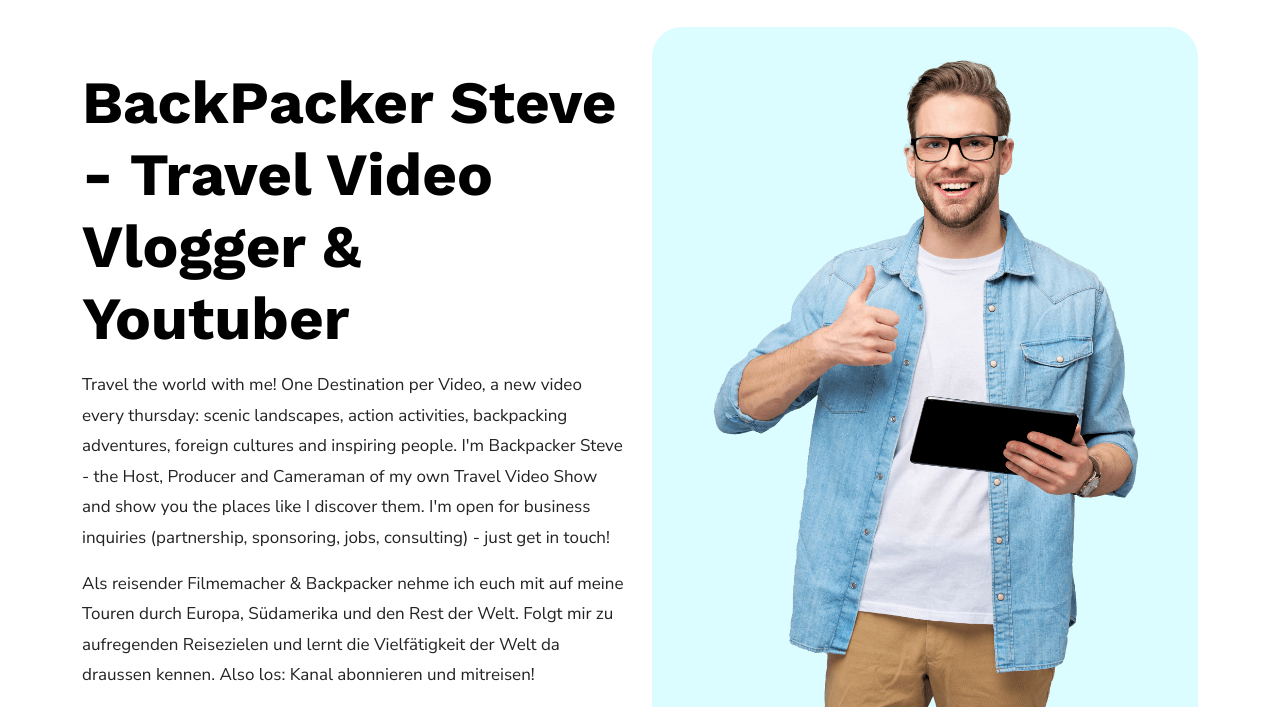
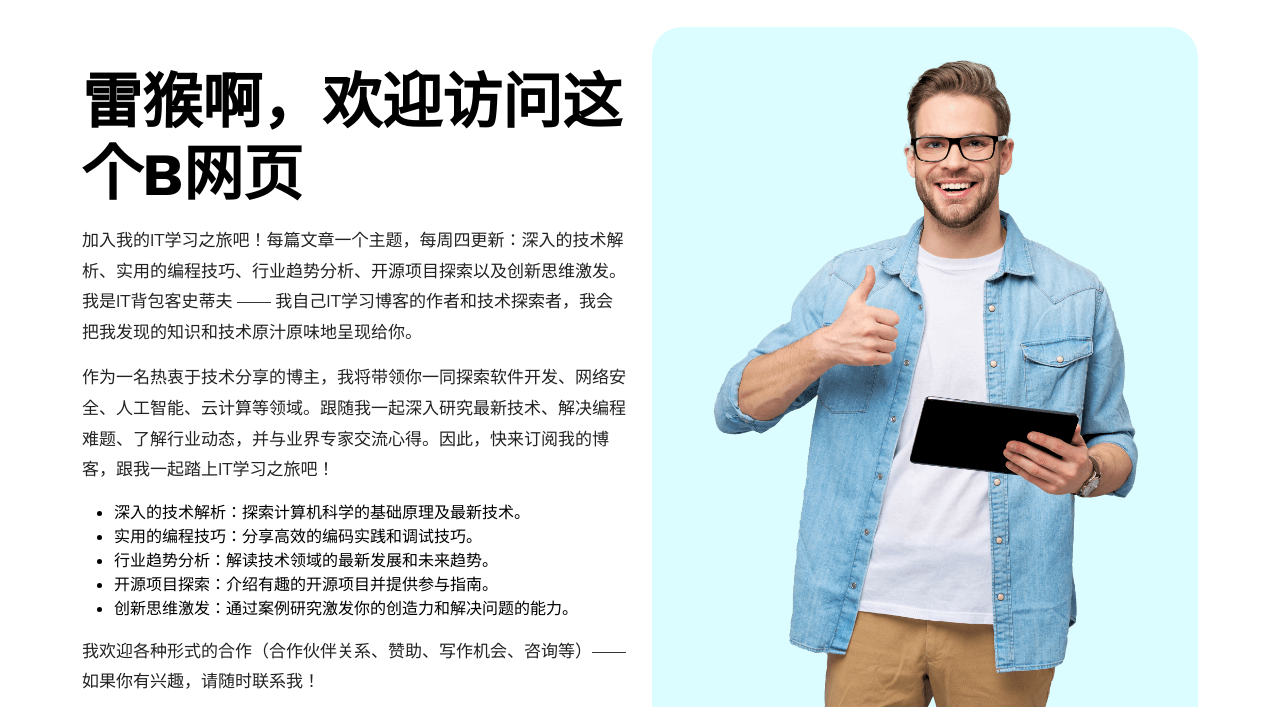
Before and after one commit to simon12244/125, a plain HTML site: page index.html in a window 1280 px wide. Shown: the part 93-800 px from the top of the page. Drawn offline with Linux system fonts and the light colour scheme.

Commit message:
Update index.html

```diff
--- a/index.html
+++ b/index.html
@@ -106,9 +106,20 @@
                 <div class="row">
                     <div class="col-lg-6 col-md-12">
                         <div class="banner-wrapper-content">
-                            <h1>BackPacker Steve - Travel Video Vlogger & Youtuber</h1>
-                            <p>Travel the world with me! One Destination per Video, a new video every thursday: scenic landscapes, action activities, backpacking adventures, foreign cultures and inspiring people. I'm Backpacker Steve - the Host, Producer and Cameraman of my own Travel Video Show and show you the places like I discover them. I'm open for business inquiries (partnership, sponsoring, jobs, consulting) - just get in touch!</p>
-                            <p>Als reisender Filmemacher & Backpacker nehme ich euch mit auf meine Touren durch Europa, Südamerika und den Rest der Welt. Folgt mir zu aufregenden Reisezielen und lernt die Vielfätigkeit der Welt da draussen kennen. Also los: Kanal abonnieren und mitreisen!</p>
+                            <h1>雷猴啊，欢迎访问这个B网页</h1>
+                             <p>加入我的IT学习之旅吧！每篇文章一个主题，每周四更新：深入的技术解析、实用的编程技巧、行业趋势分析、开源项目探索以及创新思维激发。我是IT背包客史蒂夫 —— 我自己IT学习博客的作者和技术探索者，我会把我发现的知识和技术原汁原味地呈现给你。</p>
+
+    <p>作为一名热衷于技术分享的博主，我将带领你一同探索软件开发、网络安全、人工智能、云计算等领域。跟随我一起深入研究最新技术、解决编程难题、了解行业动态，并与业界专家交流心得。因此，快来订阅我的博客，跟我一起踏上IT学习之旅吧！</p>
+
+    <ul>
+        <li>深入的技术解析：探索计算机科学的基础原理及最新技术。</li>
+        <li>实用的编程技巧：分享高效的编码实践和调试技巧。</li>
+        <li>行业趋势分析：解读技术领域的最新发展和未来趋势。</li>
+        <li>开源项目探索：介绍有趣的开源项目并提供参与指南。</li>
+        <li>创新思维激发：通过案例研究激发你的创造力和解决问题的能力。</li>
+    </ul>
+
+    <p>我欢迎各种形式的合作（合作伙伴关系、赞助、写作机会、咨询等）—— 如果你有兴趣，请随时联系我！</p>
                             <div class="btn-box">
                                 <a href="#" class="default-btn"><i class="bx bx-slideshow"></i> Discover More</a>
                                 <a href="contact.html" class="default-btn"><i class="bx bx-mail-send"></i> Contact Us</a>
```
